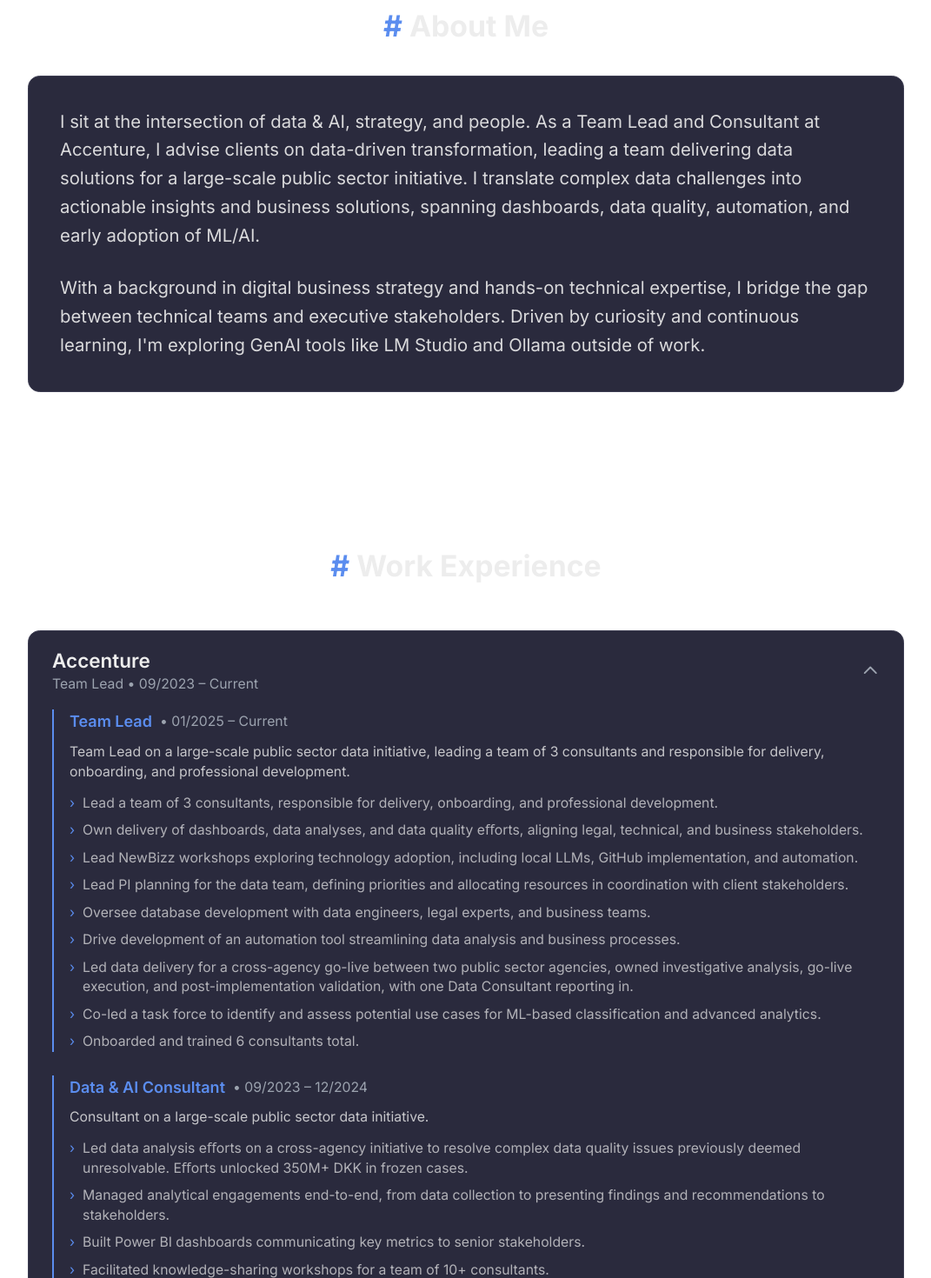
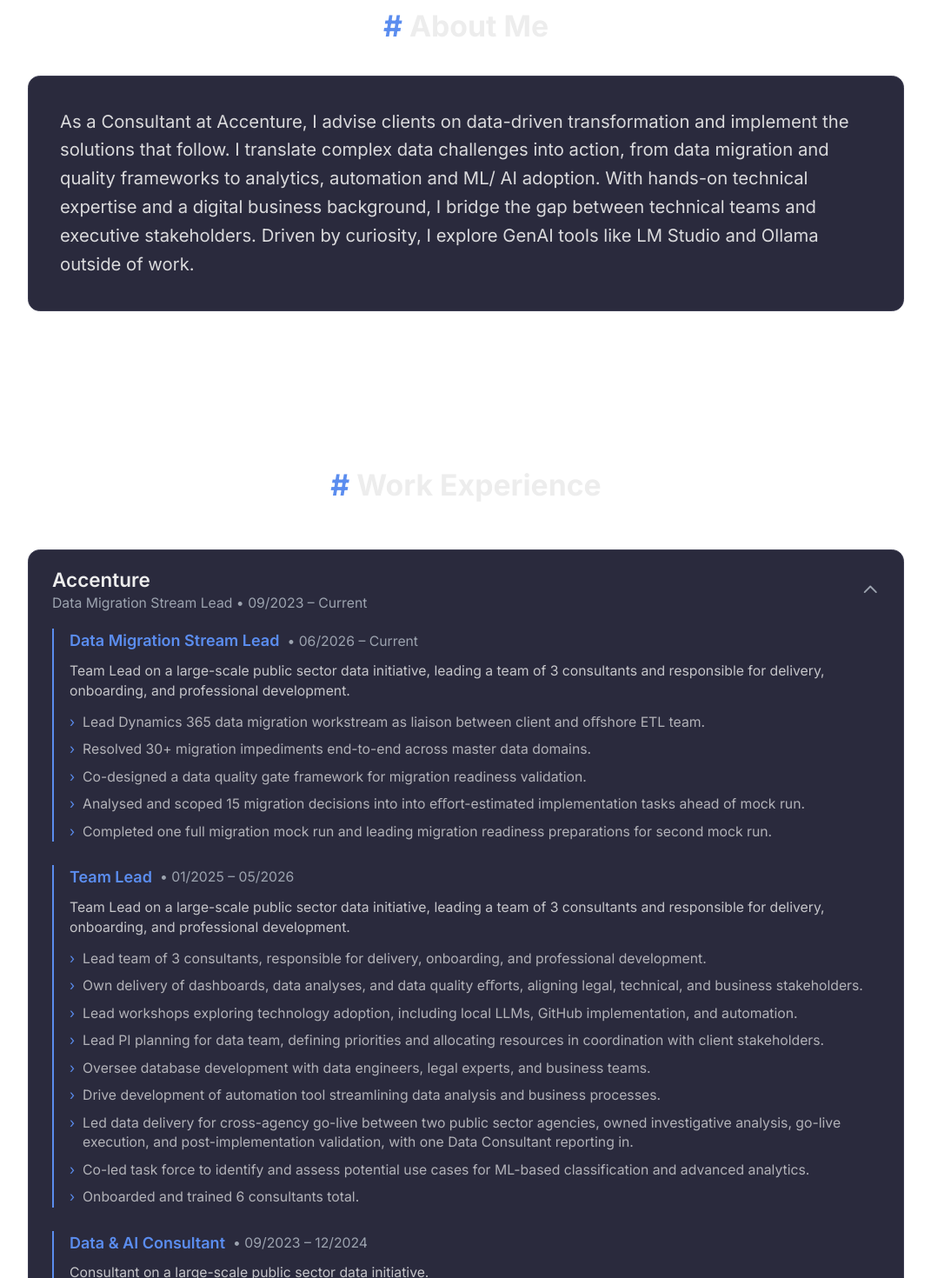
Before and after one commit to levkurtis/leventkurtis-cv-website, a Next.js app: page / in a window 1280 px wide. Shown: the part 880-2350 px from the top of the page at 87% size, without its empty margins (104-1175 px from the left). Built offline with nearby package versions, Linux system fonts and the light colour scheme.

Commit message:
Updates to CV and exp, skills, certificates

```diff
--- a/components/About.tsx
+++ b/components/About.tsx
@@ -8,18 +8,10 @@ export default function About() {
 
         <div className="bg-card border border-border rounded-xl p-8">
           <p className="text-lg leading-relaxed text-foreground/90">
-            I sit at the intersection of data & AI, strategy, and people. As a Team Lead and Consultant at
-            Accenture, I advise clients on data-driven transformation, leading a team delivering data solutions
-            for a large-scale public sector initiative. I translate complex data challenges into actionable
-            insights and business solutions, spanning dashboards, data quality, automation, and early
-            adoption of ML/AI.
-          </p>
-
-          <p className="text-lg leading-relaxed text-foreground/90 mt-6">
-            With a background in digital business strategy and hands-on technical
-            expertise, I bridge the gap between technical teams and executive stakeholders. Driven by
-            curiosity and continuous learning, I&apos;m exploring GenAI tools like LM Studio and Ollama outside of
-            work.
+            As a Consultant at Accenture, I advise clients on data-driven transformation and implement the solutions that follow. I
+            translate complex data challenges into action, from data migration and quality frameworks to analytics, automation and ML/
+            AI adoption. With hands-on technical expertise and a digital business background, I bridge the gap between technical
+            teams and executive stakeholders. Driven by curiosity, I explore GenAI tools like LM Studio and Ollama outside of work.
           </p>
         </div>
       </div>
--- a/components/Certifications.tsx
+++ b/components/Certifications.tsx
@@ -13,14 +13,16 @@ const certificationCategories: CertificationCategory[] = [
   {
     title: 'Generative AI & Agentic AI',
     certifications: [
+      { name: 'Agentic AI for Delivery Practitioners: Level 3A', issuer: 'Accenture', year: '2025' },
       { name: 'Generative AI Leader Certification', issuer: 'Google', year: '2025' },
       { name: 'Reinvention with Agentic AI', issuer: 'Accenture', year: '2025' },
-      { name: 'GenAI for Delivery Practitioners: Level 2', issuer: 'Accenture', year: '2025' },
     ],
   },
   {
     title: 'Data & AI',
     certifications: [
+      { name: 'Databricks Certified Data Engineer Associate', issuer: 'Databricks', year: '2026' },
+      { name: 'Databricks Certified Data Analyst Associate', issuer: 'Databricks', year: '2026' },
       { name: 'Databricks Fundamentals Accreditation', issuer: 'Databricks', year: '2025' },
       { name: 'Business Intelligence Specialisation', issuer: 'Google', year: '2024' },
       { name: 'Data Analytics Specialisation', issuer: 'Google', year: '2024' },
@@ -30,6 +32,7 @@ const certificationCategories: CertificationCategory[] = [
   {
     title: 'Project Delivery',
     certifications: [
+      { name: 'Certified SAFe® 6 Scrum Master', issuer: 'Scaled Agile, Inc.', year: '2026' },
       { name: 'Professional Scrum Master PSM I', issuer: 'Scrum.org', year: '2025' },
       { name: 'Certified SAFe® 6 Practitioner', issuer: 'Scaled Agile, Inc.', year: '2023' },
     ],
--- a/components/Experience.tsx
+++ b/components/Experience.tsx
@@ -21,18 +21,30 @@ const experiences: Job[] = [
     company: 'Accenture',
     roles: [
       {
-        title: 'Team Lead',
-        period: '01/2025 – Current',
+        title: 'Data Migration Stream Lead',
+        period: '06/2026 – Current',
         description: 'Team Lead on a large-scale public sector data initiative, leading a team of 3 consultants and responsible for delivery, onboarding, and professional development.',
         achievements: [
-          'Lead a team of 3 consultants, responsible for delivery, onboarding, and professional development.',
+          'Lead Dynamics 365 data migration workstream as liaison between client and oﬀshore ETL team.',
+          'Resolved 30+ migration impediments end-to-end across master data domains.',
+          'Co-designed a data quality gate framework for migration readiness validation.',
+          'Analysed and scoped 15 migration decisions into into eﬀort-estimated implementation tasks ahead of mock run.',
+          'Completed one full migration mock run and leading migration readiness preparations for second mock run.',
+        ],
+      },
+      {
+        title: 'Team Lead',
+        period: '01/2025 – 05/2026',
+        description: 'Team Lead on a large-scale public sector data initiative, leading a team of 3 consultants and responsible for delivery, onboarding, and professional development.',
+        achievements: [
+          'Lead team of 3 consultants, responsible for delivery, onboarding, and professional development.',
           'Own delivery of dashboards, data analyses, and data quality eﬀorts, aligning legal, technical, and business stakeholders.',
-          'Lead NewBizz workshops exploring technology adoption, including local LLMs, GitHub implementation, and automation.',
-          'Lead PI planning for the data team, defining priorities and allocating resources in coordination with client stakeholders.',
+          'Lead workshops exploring technology adoption, including local LLMs, GitHub implementation, and automation.',
+          'Lead PI planning for data team, defining priorities and allocating resources in coordination with client stakeholders.',
           'Oversee database development with data engineers, legal experts, and business teams.',
-          'Drive development of an automation tool streamlining data analysis and business processes.',
-          'Led data delivery for a cross-agency go-live between two public sector agencies, owned investigative analysis, go-live execution, and post-implementation validation, with one Data Consultant reporting in.',
-          'Co-led a task force to identify and assess potential use cases for ML-based classification and advanced analytics.',
+          'Drive development of automation tool streamlining data analysis and business processes.',
+          'Led data delivery for cross-agency go-live between two public sector agencies, owned investigative analysis, go-live execution, and post-implementation validation, with one Data Consultant reporting in.',
+          'Co-led task force to identify and assess potential use cases for ML-based classification and advanced analytics.',
           'Onboarded and trained 6 consultants total.',
         ],
       },
@@ -49,9 +61,8 @@ const experiences: Job[] = [
       },
     ],
     internalInitiatives: [
-      'Founded and lead Accenture\'s partnership with Multicultural Students of CBS, managing a team of 6 to deliver 4 networking events (30-40+ attendees each) and a case competition (25+ participants).',
-      'Co-lead monthly department community meetings, facilitating industry talks, knowledge sharing, and training sessions.',
-      'Supported recruitment efforts for the Tech Talent Program',
+      'Founded Accenture\'s partnership with Multicultural Students of CBS, leading a team of 6 to deliver 5 events (30-40+ attendees each).',
+      'Co-lead monthly department community meetings and support recruitment eﬀorts for the Tech Talent Program',
     ],
   },
   {
--- a/components/Skills.tsx
+++ b/components/Skills.tsx
@@ -8,13 +8,12 @@ const skillCategories: SkillCategory[] = [
     title: 'Data & Analytics',
     skills: [
       'SQL',
-      'Power BI',
-      'Excel',
       'Python (pandas, numpy, matplotlib)',
       'Databricks',
       'Data Analysis',
-      'Data Quality & Validation',
-      'Data Automation',
+      'Automation',
+      'Power BI',
+      'Excel',
     ],
   },
   {
@@ -30,10 +29,10 @@ const skillCategories: SkillCategory[] = [
     title: 'Delivery & Project Management',
     skills: [
       'Agile Delivery',
+      'Azure DevOps',
+      'JIRA',
       'PI Planning',
-      'JIRA',
       'SAFe',
-      'Scrum',
     ],
   },
   {
```
Also changed, not shown: 1 other file (tests, documents, lock files or other folders).
